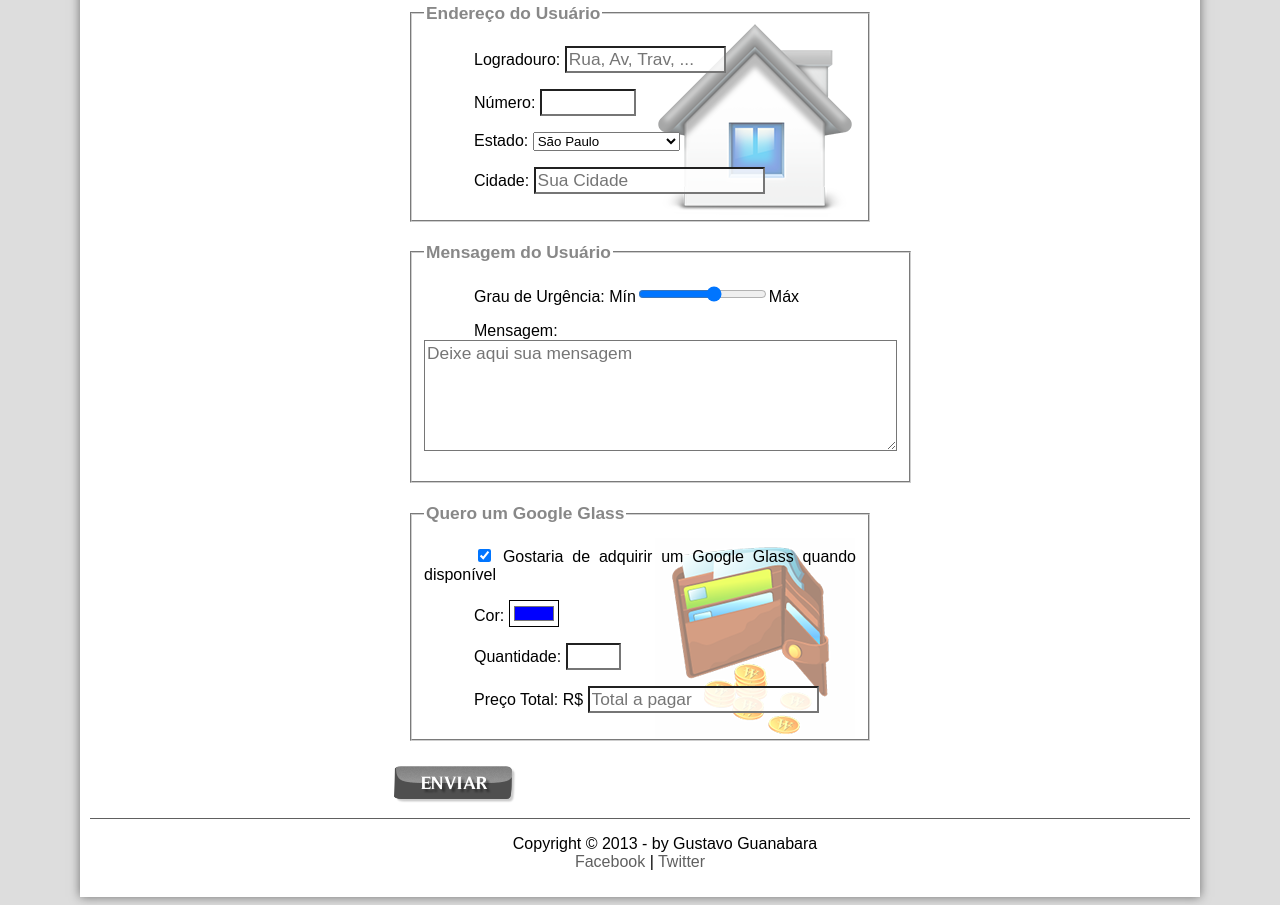
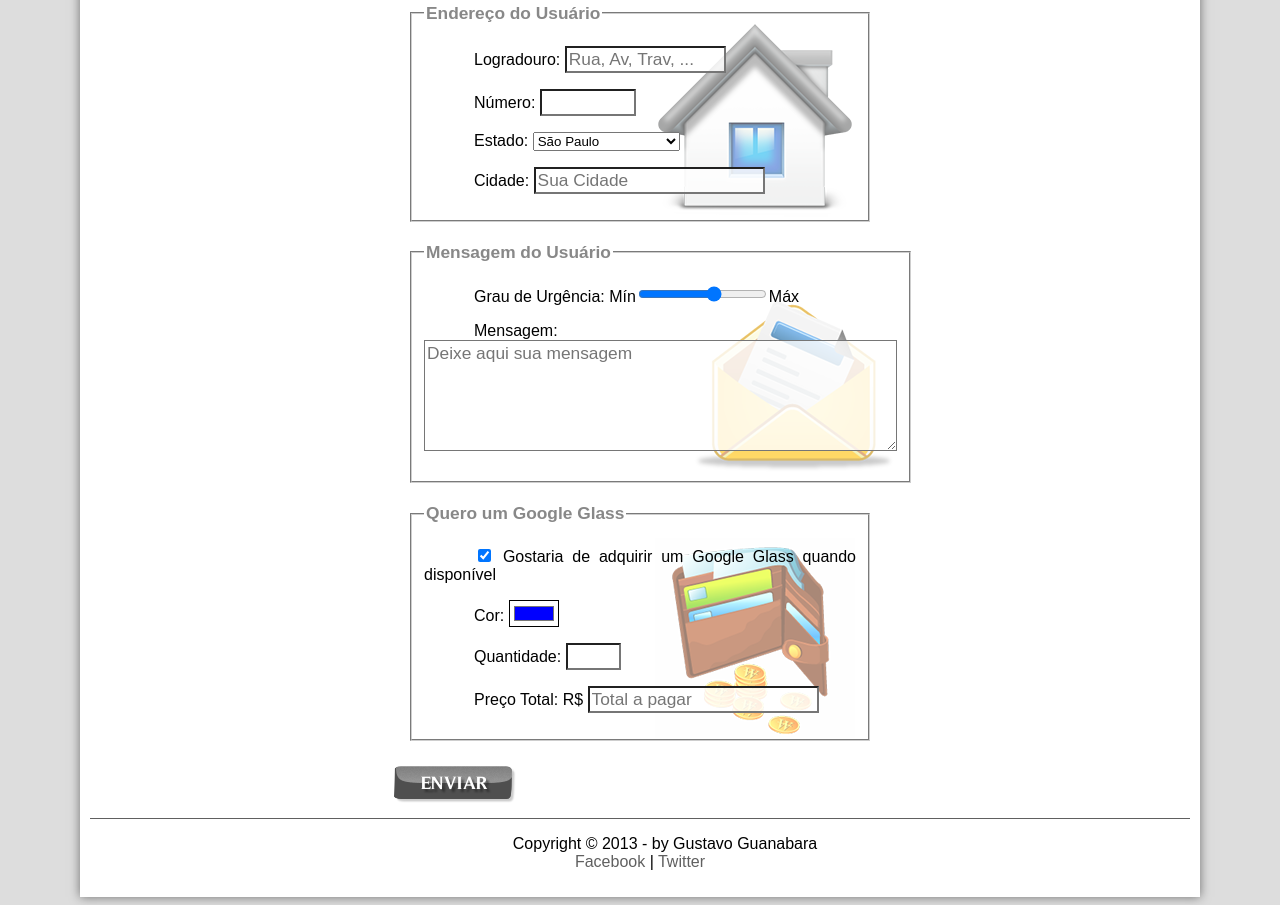
Before and after one commit to Fabio-Fabre/html5_estudo, a plain HTML site: page projeto-glass-html5/fale-conosco.html in a window 1280 px wide. Shown: the part 699-1604 px from the top of the page. Drawn offline with Linux system fonts and the light colour scheme.

Commit message:
Concertando um erro.

```diff
--- a/projeto-glass-html5/_css/form.css
+++ b/projeto-glass-html5/_css/form.css
@@ -23,7 +23,7 @@ fieldset#endereco {
 }
 
 fieldset#mensagem {
-    background: url("../_imagens/icone-mensagem.png") no-repeat 95% 9;
+    background: url("../_imagens/icone-mensagem.png") no-repeat 95% 95%;
 }
 
 fieldset#pedido {
```
